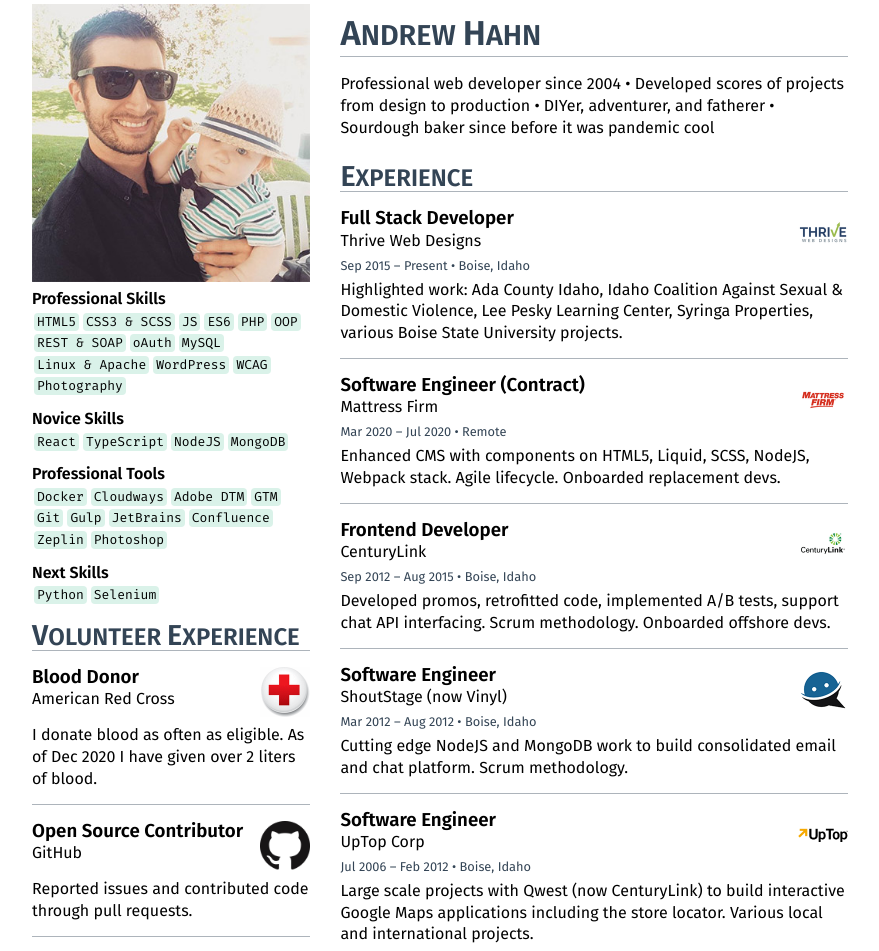
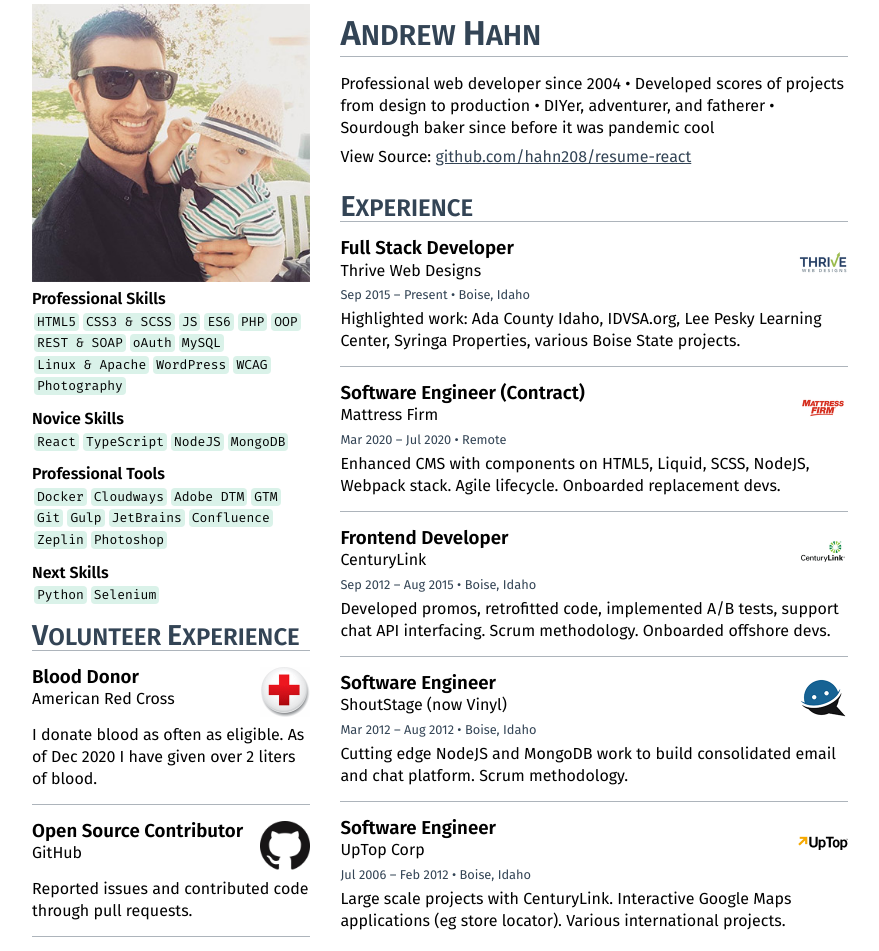
Before and after one commit to hahn208/resume-react, a React (Create React App) app: page / in a window 1280 px wide. Shown: the top 951 px of the page, without its empty margins (200-1079 px from the left). Built offline with nearby package versions, Linux system fonts and the light colour scheme.

Commit message:
Trimmed work history description. Added link to Github acct.

```diff
--- a/src/App.css
+++ b/src/App.css
@@ -55,6 +55,11 @@
     text-transform: uppercase;
     padding-bottom: 0;
     margin-bottom: 0.6rem;
+    color: #334455;
+}
+
+a:link, a:visited
+{
     color: #334455;
 }
 
--- a/src/App.tsx
+++ b/src/App.tsx
@@ -22,7 +22,7 @@
         'logo' : 'thrive.png',
         'position' : 'Full Stack Developer',
         'stint' : 'Sep 2015 – Present • Boise, Idaho',
-        'details' : 'Highlighted work: Ada County Idaho, Idaho Coalition Against Sexual & Domestic Violence, Lee Pesky Learning Center, Syringa Properties, various Boise State University projects.'
+        'details' : 'Highlighted work: Ada County Idaho, IDVSA.org, Lee Pesky Learning Center, Syringa Properties, various Boise State projects.'
     },
     {
         'title' : 'Mattress Firm',
@@ -50,7 +50,7 @@
         'logo' : 'uptop.png',
         'position' : 'Software Engineer',
         'stint' : 'Jul 2006 – Feb 2012 • Boise, Idaho',
-        'details' : 'Large scale projects with Qwest (now CenturyLink) to build interactive Google Maps applications including the store locator. Various local and international projects.'
+        'details' : 'Large scale projects with CenturyLink. Interactive Google Maps applications (eg store locator). Various international projects.'
     }
 ];
 
@@ -131,7 +131,7 @@
     return(
         <div className={'grid-area-experience'}>
             { bio.title }
-            <section><p>{bio.intro}</p></section>
+            <section><p>{bio.intro}</p><p>View Source: <a href="https://github.com/hahn208/resume-react" target="_blank">github.com/hahn208/resume-react</a></p></section>
             <h2><em>Experience</em></h2>
             { experienceSet.map(experienceItem => (<ResumeItem experience={experienceItem}/>)) }
             <h2><em>Education</em></h2>
```
Also changed, not shown: 1 other file (tests, documents, lock files or other folders).
